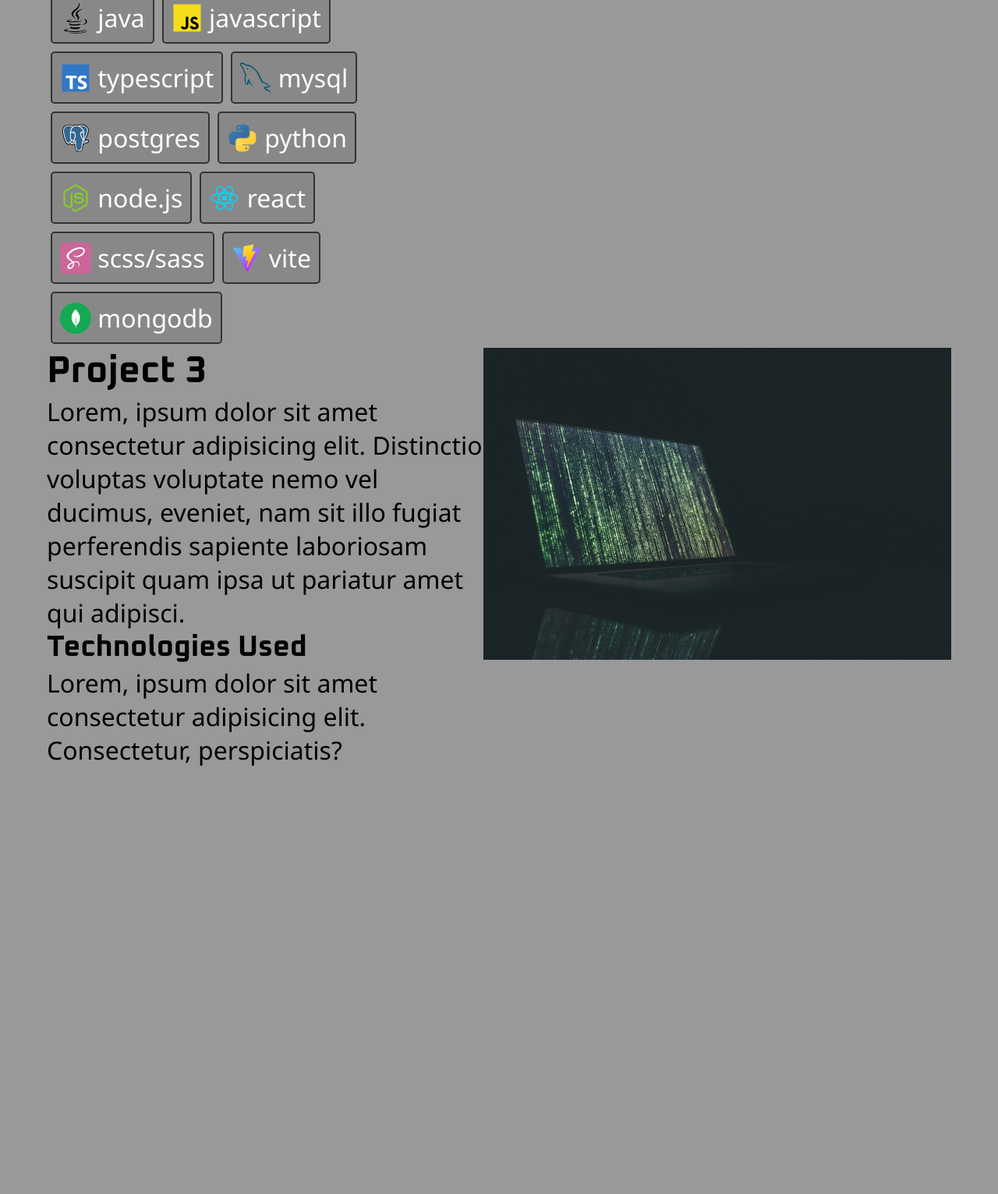
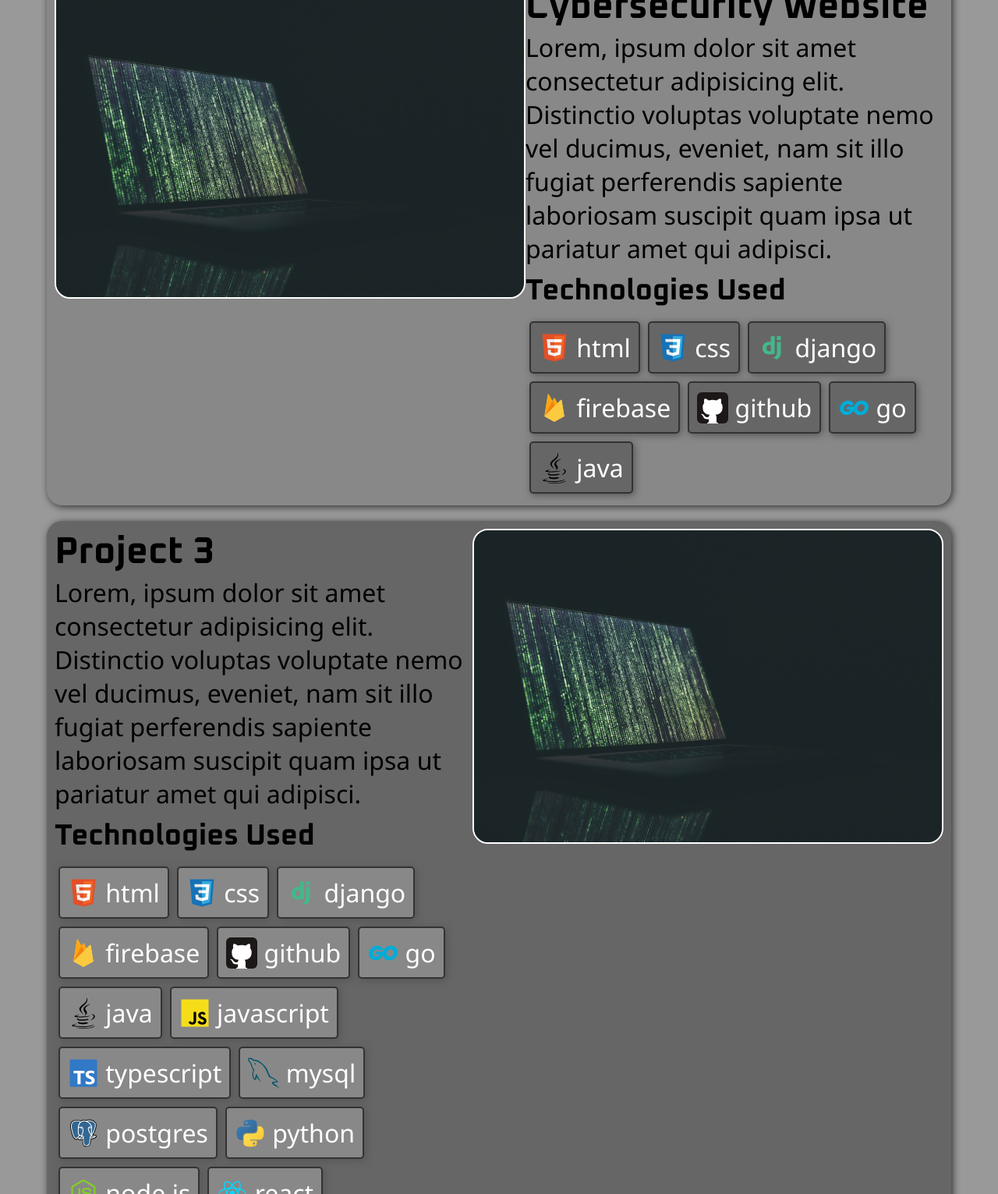
Before and after one commit to FujikoTide/itol, a plain HTML site: page htmlcss_coding_challenges/01_Personal_Portfolio/index.html in a window 1280 px wide. Shown: the part 1269-2800 px from the top of the page at 78% size. Before the commit the page ends 2304 px from the top, so only its background shows below. Drawn offline with Linux system fonts and the light colour scheme.

Commit message:
add shadows, add rounded corners, add different colours per entry

```diff
--- a/htmlcss_coding_challenges/01_Personal_Portfolio/css/style.css
+++ b/htmlcss_coding_challenges/01_Personal_Portfolio/css/style.css
@@ -39,6 +39,10 @@ h1,
 h2,
 h3 {
   font-family: 'Oxanium', sans-serif;
+}
+
+h3 {
+  margin: 10px 0;
 }
 
 body {
@@ -119,6 +123,26 @@ body {
   display: flex;
 }
 
+.project.left {
+  flex-direction: row-reverse;
+}
+
+.project.light {
+  background-color: #888;
+  border-radius: 20px;
+  margin: 0 0 20px;
+  padding: 10px;
+  box-shadow: 2px 2px 10px #333;
+}
+
+.project.dark {
+  background-color: #666;
+  border-radius: 20px;
+  margin: 0 0 20px;
+  padding: 10px;
+  box-shadow: 2px 2px 10px #333;
+}
+
 .icon {
   height: 40px;
 }
@@ -139,6 +163,16 @@ body {
   display: flex;
   align-items: center;
   justify-content: space-around;
+  box-shadow: 2px 2px 10px #555;
+}
+
+.tech.light li {
+  background-color: #666;
+}
+
+.image {
+  border: 2px solid white;
+  border-radius: 20px;
 }
 
 .footer {
--- a/htmlcss_coding_challenges/01_Personal_Portfolio/index.html
+++ b/htmlcss_coding_challenges/01_Personal_Portfolio/index.html
@@ -115,7 +115,7 @@
     <main>
       <div class="main-content">
         <h1>Portfolio</h1>
-        <div class="project">
+        <div class="project dark">
           <div class="portfolio">
             <h2>Project 1</h2>
             <p>
@@ -125,26 +125,6 @@
               pariatur amet qui adipisci.
             </p>
             <h3>Technologies Used</h3>
-            <p class="tech">
-              Lorem, ipsum dolor sit amet consectetur adipisicing elit.
-              Consectetur, perspiciatis?
-            </p>
-          </div>
-          <div class="image">
-            <img src="./images/cybersecurity.jpg" alt="" />
-          </div>
-        </div>
-        <div class="project">
-          <div class="portfolio left">
-            <h2>Cybersecurity Website</h2>
-            <p>
-              Lorem, ipsum dolor sit amet consectetur adipisicing elit.
-              Distinctio voluptas voluptate nemo vel ducimus, eveniet, nam sit
-              illo fugiat perferendis sapiente laboriosam suscipit quam ipsa ut
-              pariatur amet qui adipisci.
-            </p>
-            <h3>Technologies Used</h3>
-
             <ul class="tech">
               <li>
                 <img class="icon" src="./svg/html-svgrepo-com.svg" alt="" />
@@ -228,11 +208,57 @@
               </li>
             </ul>
           </div>
-          <div class="image">
-            <img src="./images/cybersecurity.jpg" alt="" />
+          <div>
+            <img class="image" src="./images/cybersecurity.jpg" alt="" />
           </div>
         </div>
-        <div class="project">
+        <div class="project light left">
+          <div class="portfolio">
+            <h2>Cybersecurity Website</h2>
+            <p>
+              Lorem, ipsum dolor sit amet consectetur adipisicing elit.
+              Distinctio voluptas voluptate nemo vel ducimus, eveniet, nam sit
+              illo fugiat perferendis sapiente laboriosam suscipit quam ipsa ut
+              pariatur amet qui adipisci.
+            </p>
+            <h3>Technologies Used</h3>
+
+            <ul class="tech light">
+              <li>
+                <img class="icon" src="./svg/html-svgrepo-com.svg" alt="" />
+                &nbsp;html
+              </li>
+              <li>
+                <img class="icon" src="./svg/css-svgrepo-com.svg" alt="" />
+                &nbsp;css
+              </li>
+              <li>
+                <img class="icon" src="./svg/django-svgrepo-com.svg" alt="" />
+                &nbsp;django
+              </li>
+              <li>
+                <img class="icon" src="./svg/firebase-svgrepo-com.svg" alt="" />
+                &nbsp;firebase
+              </li>
+              <li>
+                <img class="icon" src="./svg/github-svgrepo-com.svg" alt="" />
+                &nbsp;github
+              </li>
+              <li>
+                <img class="icon" src="./svg/go-svgrepo-com.svg" alt="" />
+                &nbsp;go
+              </li>
+              <li>
+                <img class="icon" src="./svg/java-svgrepo-com(1).svg" alt="" />
+                &nbsp;java
+              </li>
+            </ul>
+          </div>
+          <div>
+            <img class="image" src="./images/cybersecurity.jpg" alt="" />
+          </div>
+        </div>
+        <div class="project dark">
           <div class="portfolio">
             <h2>Project 3</h2>
             <p>
@@ -243,13 +269,91 @@
             </p>
 
             <h3>Technologies Used</h3>
-            <p class="tech">
-              Lorem, ipsum dolor sit amet consectetur adipisicing elit.
-              Consectetur, perspiciatis?
-            </p>
+            <ul class="tech">
+              <li>
+                <img class="icon" src="./svg/html-svgrepo-com.svg" alt="" />
+                &nbsp;html
+              </li>
+              <li>
+                <img class="icon" src="./svg/css-svgrepo-com.svg" alt="" />
+                &nbsp;css
+              </li>
+              <li>
+                <img class="icon" src="./svg/django-svgrepo-com.svg" alt="" />
+                &nbsp;django
+              </li>
+              <li>
+                <img class="icon" src="./svg/firebase-svgrepo-com.svg" alt="" />
+                &nbsp;firebase
+              </li>
+              <li>
+                <img class="icon" src="./svg/github-svgrepo-com.svg" alt="" />
+                &nbsp;github
+              </li>
+              <li>
+                <img class="icon" src="./svg/go-svgrepo-com.svg" alt="" />
+                &nbsp;go
+              </li>
+              <li>
+                <img class="icon" src="./svg/java-svgrepo-com(1).svg" alt="" />
+                &nbsp;java
+              </li>
+              <li>
+                <img
+                  class="icon"
+                  src="./svg/js-official-svgrepo-com.svg"
+                  alt=""
+                />
+                &nbsp;javascript
+              </li>
+              <li>
+                <img
+                  class="icon"
+                  src="./svg/typescript-official-svgrepo-com.svg"
+                  alt=""
+                />
+                &nbsp;typescript
+              </li>
+              <li>
+                <img class="icon" src="./svg/mysql-svgrepo-com(1).svg" alt="" />
+                &nbsp;mysql
+              </li>
+              <li>
+                <img class="icon" src="./svg/pgsql-svgrepo-com.svg" alt="" />
+                &nbsp;postgres
+              </li>
+              <li>
+                <img class="icon" src="./svg/python-svgrepo-com.svg" alt="" />
+                &nbsp;python
+              </li>
+              <li>
+                <img class="icon" src="./svg/node-svgrepo-com.svg" alt="" />
+                &nbsp;node.js
+              </li>
+              <li>
+                <img class="icon" src="./svg/reactjs-svgrepo-com.svg" alt="" />
+                &nbsp;react
+              </li>
+              <li>
+                <img class="icon" src="./svg/sass-svgrepo-com.svg" alt="" />
+                &nbsp;scss/sass
+              </li>
+              <li>
+                <img class="icon" src="./svg/vite-svgrepo-com.svg" alt="" />
+                &nbsp;vite
+              </li>
+              <li>
+                <img
+                  class="icon"
+                  src="./svg/mongodb-svgrepo-com(1).svg"
+                  alt=""
+                />
+                &nbsp;mongodb
+              </li>
+            </ul>
           </div>
-          <div class="image">
-            <img src="./images/cybersecurity.jpg" alt="" />
+          <div>
+            <img class="image" src="./images/cybersecurity.jpg" alt="" />
           </div>
         </div>
       </div>
```
